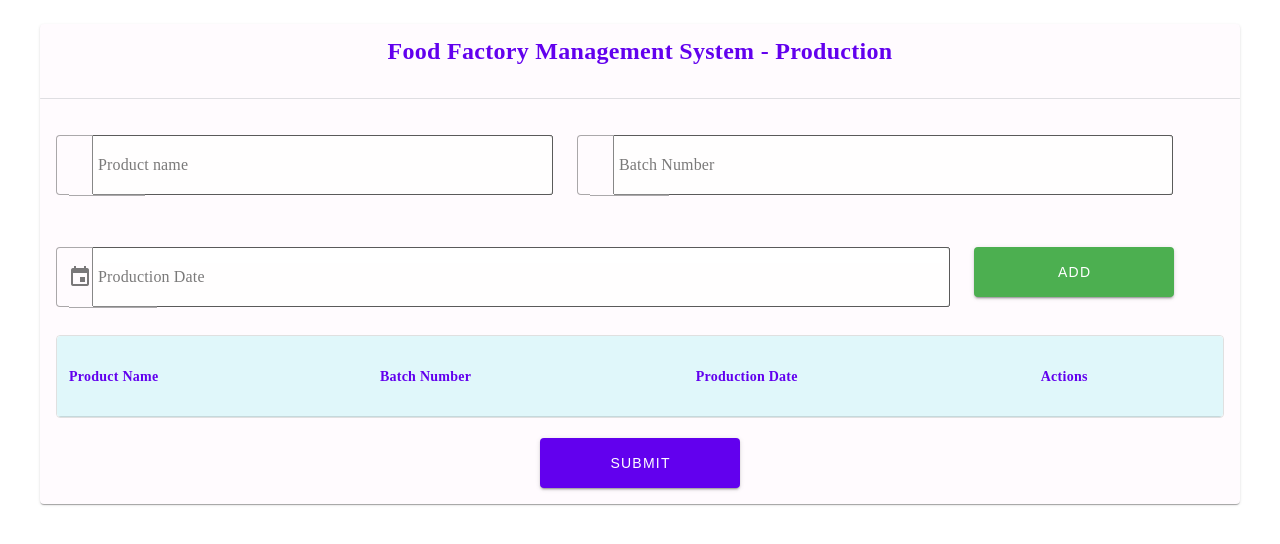
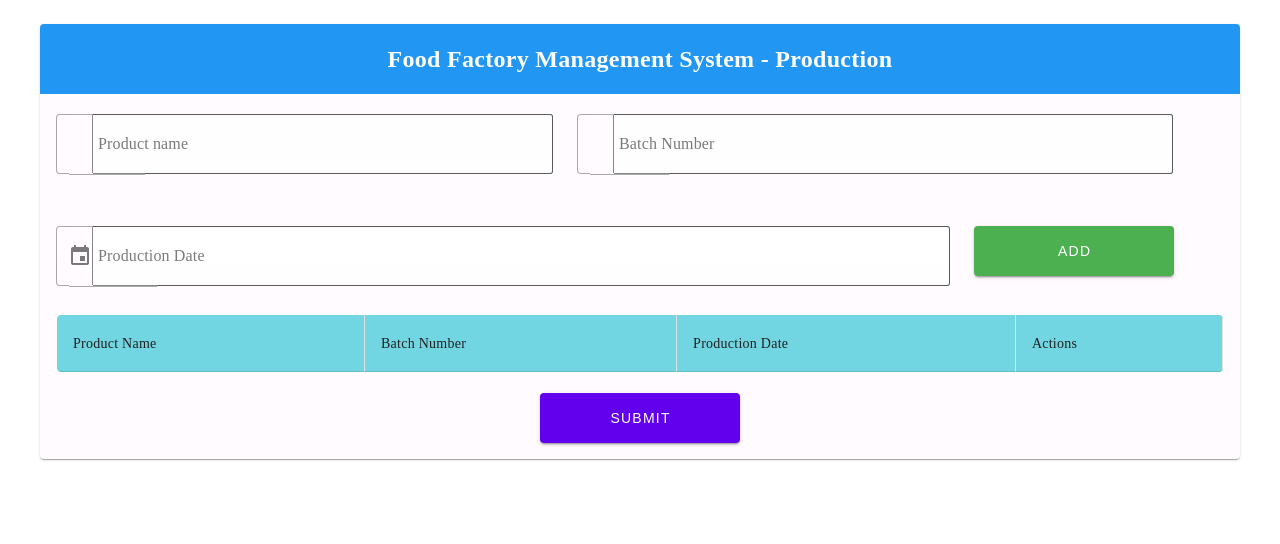
Before and after one commit to Ruukshan/food-factory-management-system, a Vue app: page / in a window 1280 px wide. Shown: the top 544 px of the page. Built offline with nearby package versions, Linux system fonts and the light colour scheme.

Commit message:
Styling the view for match absolute view.

```diff
--- a/src/App.vue
+++ b/src/App.vue
@@ -3,8 +3,10 @@
     <v-main>
       <v-container>
         <v-card>
-          <v-card-title>Food Factory Management System - Production</v-card-title>
-          <v-divider></v-divider>
+          <v-card-item class="title-container">
+            <div class="blue-rectangle"></div>
+            <v-card-title>Food Factory Management System - Production</v-card-title>
+          </v-card-item>
           <v-card-text>
             <FormComponent @add-product="addProduct" />
             <TableComponent :products="products" @delete-product="deleteProduct" />
@@ -56,7 +58,20 @@
 </script>
 
 <style scoped>
+.title-container {
+  position: relative;
+  padding: 16px;
+}
 
+.blue-rectangle {
+  position: absolute;
+  top: 0;
+  left: 0;
+  width: 100%;
+  height: 70px;
+  background-color: #2196F3;
+  z-index: 0;
+}
 .submit-container {
   display: flex;
   justify-content: center;
--- a/src/components/TableComponent.vue
+++ b/src/components/TableComponent.vue
@@ -36,22 +36,21 @@ const headers = [
 
 <style scoped>
 .custom-table th {
-  font-weight: bold !important;
-  color: #6200EE !important;
-  padding: 12px !important;
-  background-color: #E0F7FA !important;
+  font-weight: bold;
+  color: #212121;
+  background-color: #71d5e2;
+  border-right: 1px solid #E0E0E0;
+  border-bottom: 1px solid #E0E0E0;
+  padding: 12px;
+  text-align: center;
 }
 
 .custom-table td {
-  padding: 12px !important;
-  border-bottom: 1px solid #E0E0E0 !important;
+  padding: 8px;
+  font-size: 14px;
+  color: #333333;
+  border-bottom: 1px solid #E0E0E0;
+  border-right: 1px solid #E0E0E0;
 }
 
-.custom-table tr:nth-child(even) {
-  background-color: #F5F5F5 !important;
-}
-
-.custom-table tr:hover {
-  background-color: #BBDEFB !important;
-}
 </style>
--- a/src/plugins/vuetify.ts
+++ b/src/plugins/vuetify.ts
@@ -29,7 +29,7 @@ const vuetify = createVuetify({
           info: '#2196F3',
           success: '#4CAF50',
           warning: '#FFA726',
-          tableHeader: '#E0F7FA',
+          tableHeader: '#71d5e2ff',
           tableRow: '#F5F5F5',
         },
       },
@@ -59,25 +59,19 @@ const vuetify = createVuetify({
       style: {
         backgroundColor: '#FFFFFF',
         borderRadius: '4px',
-        border: '1px solid #E0E0E0',
-        overFlow: 'hidden',
+        border: '1px solid #FFFFFF',
+        overflow: 'hidden',
       },
     },
     VCardTitle: {
       style: {
         fontWeight: 'bold',
-        color: '#6200EE',
+        color: '#FFFFFF',
         fontSize: '24px',
         marginBottom: '20px',
         textAlign: 'center',
-      },
-    },
-    VDivider: {
-      style: {
-        height: '10px',
-        backgroundColor: '#2196F3',
-        marginBottom: '20px',
-        borderRadius: '4px',
+        zIndex: 1,
+        position: 'relative',
       },
     },
   },
```
